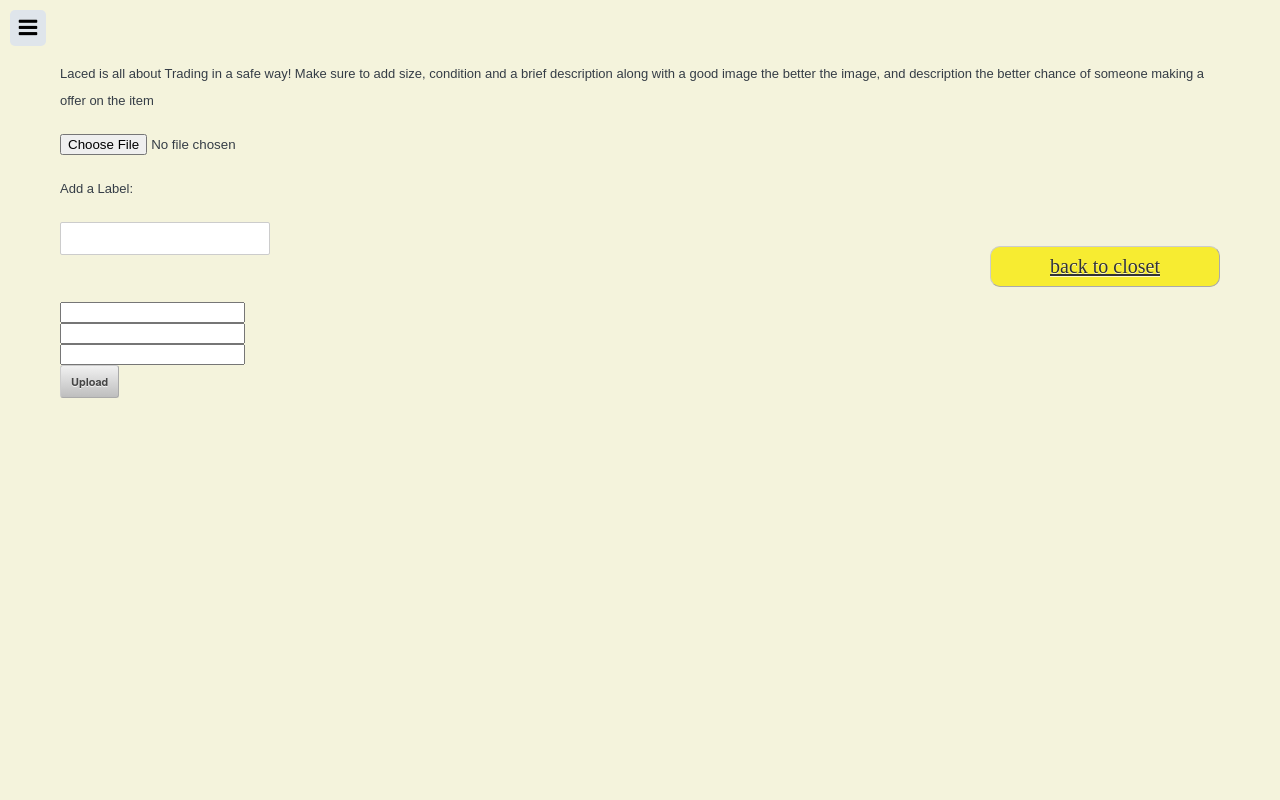
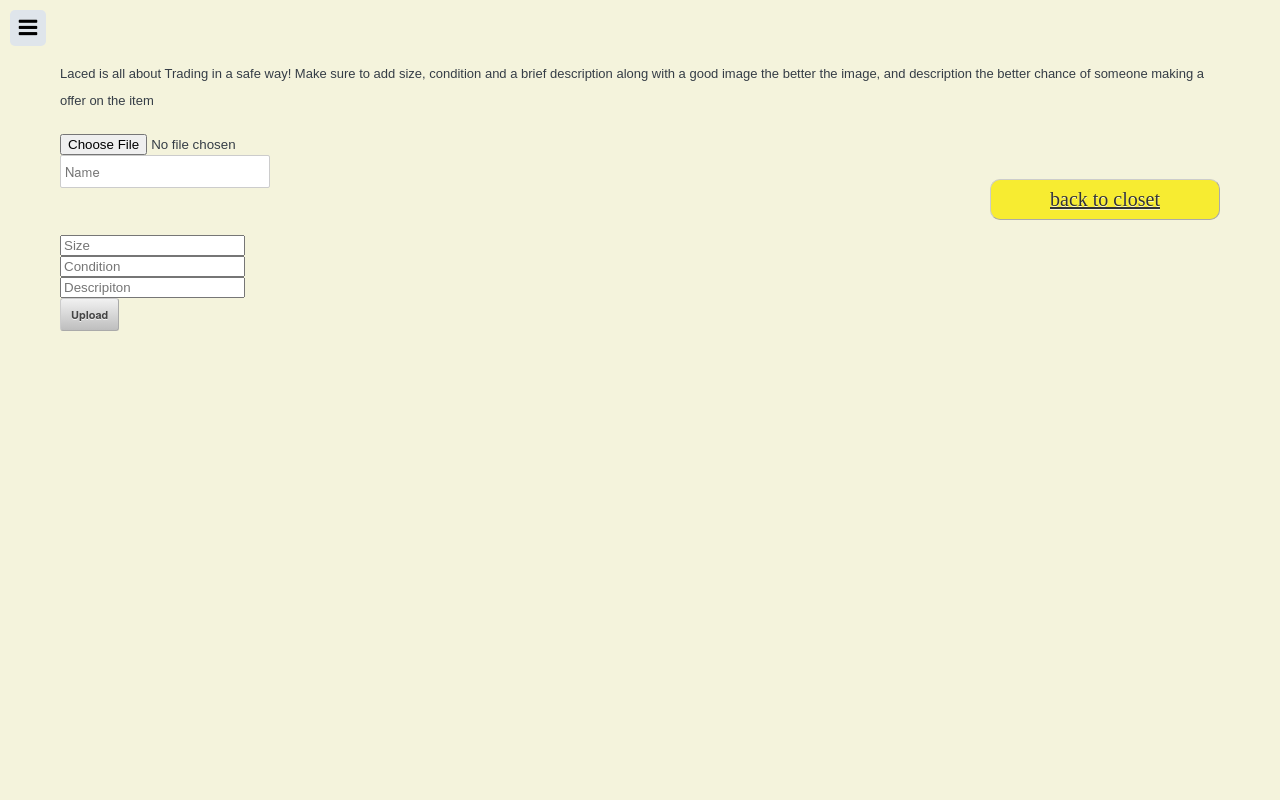
Before and after one commit to LyteiaHF1/Laced, a Flask app: page /tradeupload in a window 1280 px wide. Run offline with Flask 2, Linux system fonts and the light colour scheme.

Commit message:
fixing trade upload form data

```diff
--- a/Laced/templates/tradeuplaodform.html
+++ b/Laced/templates/tradeuplaodform.html
@@ -29,11 +29,10 @@
             <form action="/upload" method=post enctype=multipart/form-data>
         <p>
             <input type=file name=file><br />
-            <p>Add a Label:</p>
-            <input type=text name=label value='{{ request.form.label }}'><br />
-            <input name='size' value='{{ request.form.size }}' required="required" /><br/>
-            <input name='con' value='{{ request.form.con }}' required="required" /><br/>
-            <input name='descript' value='{{ request.form.descript }}' /><br/>
+            <input type=text name=label placeholder="Name" value='{{ request.form.label }}'><br />
+            <input name='size' placeholder="Size"value='{{ request.form.size }}' required="required" /><br/>
+            <input name='con' placeholder="Condition" value='{{ request.form.con }}' required="required" /><br/>
+            <input name='descript' placeholder="Descripiton" value='{{ request.form.descript }}' /><br/>
             <input type=submit value=Upload>
         </p>
         </form>
```
